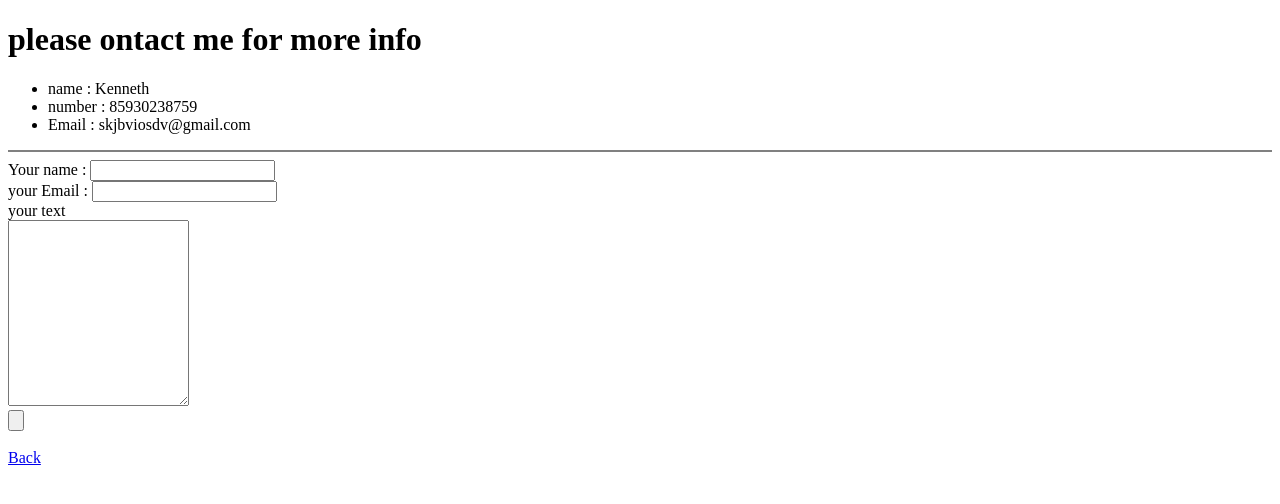
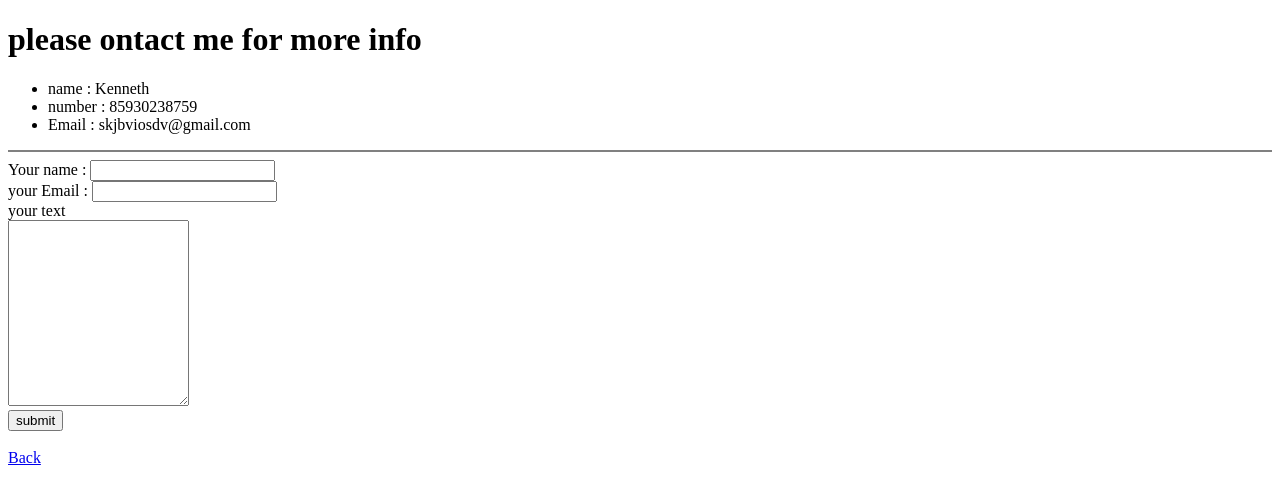
Before and after one commit to kennethKristiansen/Cv, a plain HTML site: page contact.html in a window 1280 px wide. Drawn offline with Linux system fonts and the light colour scheme.

Commit message:
fix input value to submit

```diff
--- a/contact.html
+++ b/contact.html
@@ -22,7 +22,7 @@
       <br>
       <textarea name="massage" rows="12" cols="20"></textarea>
       <br>
-      <input type="submit" name="" value="">
+      <input type="submit" name="" value="submit">
     </form>
     <br>
     <a href="index.html">Back</a>
```
